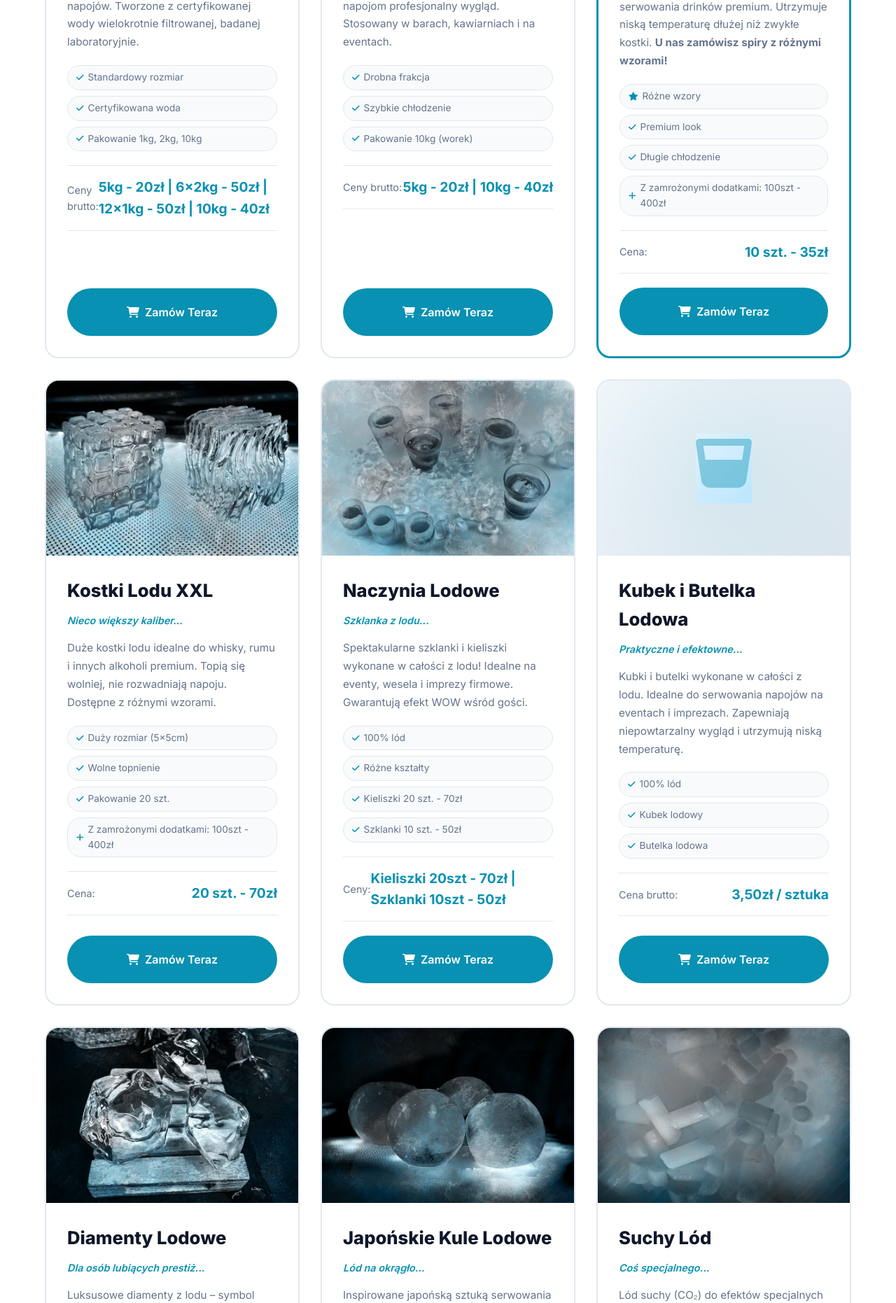
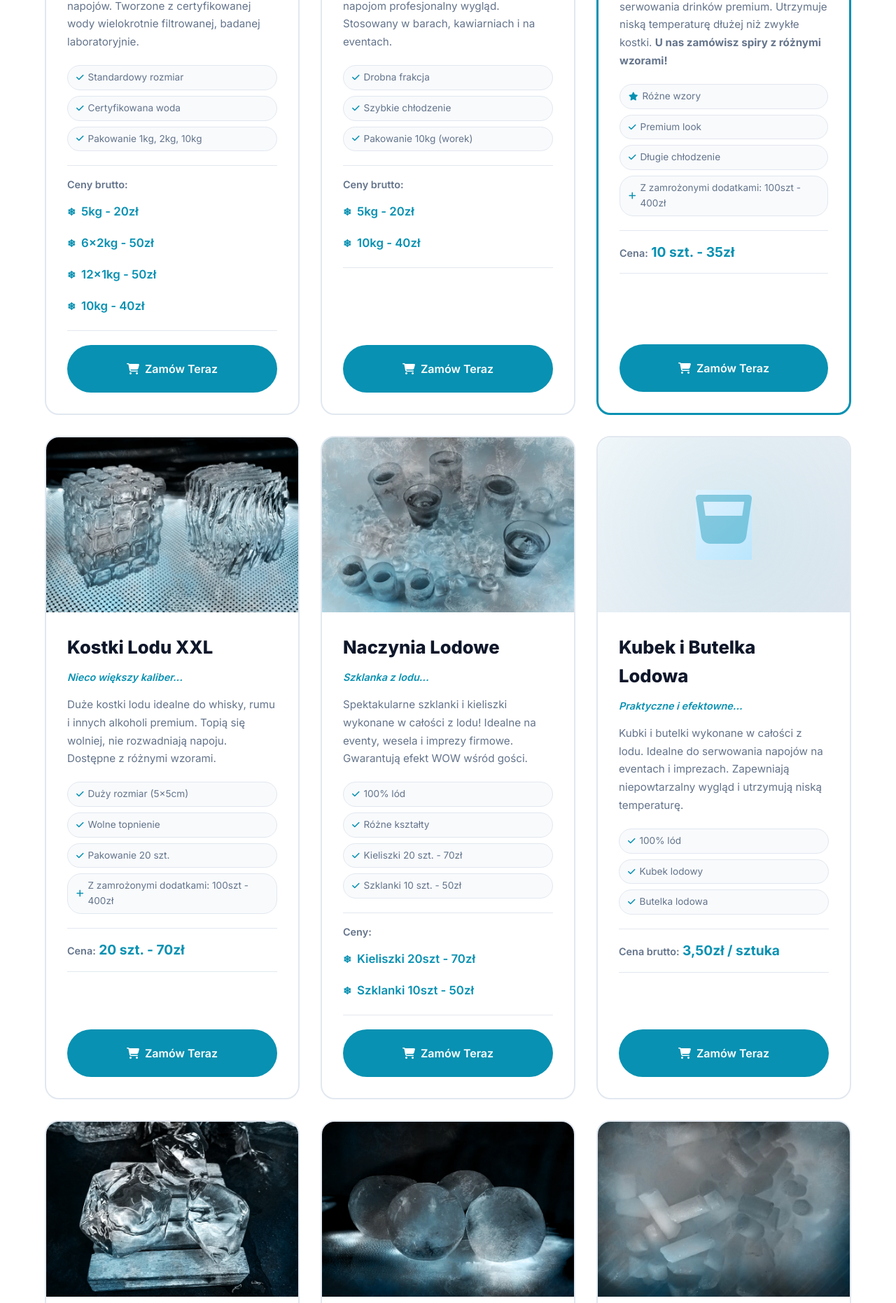
Before and after one commit to bdebinski/lodowe, a PHP site: page /uslugi/produkty-z-lodu.html in a window 1280 px wide. Shown: the part 1237-3099 px from the top of the page at 70% size. Run offline with PHP 8.4, Linux system fonts and the light colour scheme; some libraries are stand-ins or nearby versions.

Commit message:
Poprawa czytelności: usunięcie cieni i stylizacja cen
- Usunięto box-shadow z przycisku .btn-white:hover (service-page.css)
  dla lepszej czytelności przycisków w sekcji hero-cta
- Zmieniono format wyświetlania cen produktów z pipe-separated
  na czytelną listę z ikonami płatków śniegu (produkty-z-lodu.html)
- Dodano style CSS dla .price-list z lepszym układem pionowym
  i estetycznymi ikonami (products-page.css)

```diff
--- a/css/products-page.css
+++ b/css/products-page.css
@@ -173,9 +173,6 @@
 }
 
 .product-pricing {
-    display: flex;
-    justify-content: space-between;
-    align-items: center;
     padding: 15px 0;
     border-top: 1px solid #E2E8F0;
     border-bottom: 1px solid #E2E8F0;
@@ -185,11 +182,38 @@
 .price-label {
     font-size: 0.9rem;
     color: #64748B;
+    margin-bottom: 8px;
+    font-weight: 600;
 }
 
 .price-value {
     font-size: 1.2rem;
     font-weight: 700;
+    color: #0891B2;
+}
+
+.price-list {
+    list-style: none;
+    padding: 0;
+    margin: 0;
+    display: flex;
+    flex-direction: column;
+    gap: 6px;
+}
+
+.price-list li {
+    font-size: 1.05rem;
+    font-weight: 600;
+    color: #0891B2;
+    padding: 6px 0;
+    display: flex;
+    align-items: center;
+}
+
+.price-list li::before {
+    content: '❄';
+    margin-right: 8px;
+    font-size: 0.9rem;
     color: #0891B2;
 }
 
--- a/css/service-page.css
+++ b/css/service-page.css
@@ -716,7 +716,6 @@
 
 .btn-white:hover {
     transform: translateY(-2px);
-    box-shadow: 0 10px 30px rgba(0, 0, 0, 0.2);
 }
 
 .btn-outline-white {
--- a/uslugi/produkty-z-lodu.html
+++ b/uslugi/produkty-z-lodu.html
@@ -95,8 +95,13 @@
                             <span class="feature-tag"><i class="fas fa-check"></i> Pakowanie 1kg, 2kg, 10kg</span>
                         </div>
                         <div class="product-pricing">
-                            <span class="price-label">Ceny brutto:</span>
-                            <span class="price-value">5kg - 20zł | 6x2kg - 50zł | 12x1kg - 50zł | 10kg - 40zł</span>
+                            <div class="price-label">Ceny brutto:</div>
+                            <ul class="price-list">
+                                <li>5kg - 20zł</li>
+                                <li>6x2kg - 50zł</li>
+                                <li>12x1kg - 50zł</li>
+                                <li>10kg - 40zł</li>
+                            </ul>
                         </div>
                         <button class="btn btn-primary btn-order" data-product="Lód w kostkach">
                             <i class="fas fa-shopping-cart"></i> Zamów Teraz
@@ -124,8 +129,11 @@
                             <span class="feature-tag"><i class="fas fa-check"></i> Pakowanie 10kg (worek)</span>
                         </div>
                         <div class="product-pricing">
-                            <span class="price-label">Ceny brutto:</span>
-                            <span class="price-value">5kg - 20zł | 10kg - 40zł</span>
+                            <div class="price-label">Ceny brutto:</div>
+                            <ul class="price-list">
+                                <li>5kg - 20zł</li>
+                                <li>10kg - 40zł</li>
+                            </ul>
                         </div>
                         <button class="btn btn-primary btn-order" data-product="Lód kruszony">
                             <i class="fas fa-shopping-cart"></i> Zamów Teraz
@@ -216,8 +224,11 @@
                             <span class="feature-tag"><i class="fas fa-check"></i> Szklanki 10 szt. - 50zł</span>
                         </div>
                         <div class="product-pricing">
-                            <span class="price-label">Ceny:</span>
-                            <span class="price-value">Kieliszki 20szt - 70zł | Szklanki 10szt - 50zł</span>
+                            <div class="price-label">Ceny:</div>
+                            <ul class="price-list">
+                                <li>Kieliszki 20szt - 70zł</li>
+                                <li>Szklanki 10szt - 50zł</li>
+                            </ul>
                         </div>
                         <button class="btn btn-primary btn-order" data-product="Naczynia lodowe">
                             <i class="fas fa-shopping-cart"></i> Zamów Teraz
@@ -333,8 +344,11 @@
                             <span class="feature-tag"><i class="fas fa-check"></i> Pakowanie worki</span>
                         </div>
                         <div class="product-pricing">
-                            <span class="price-label">Ceny:</span>
-                            <span class="price-value">5kg - 70zł | 5kg + box termiczny - 100zł</span>
+                            <div class="price-label">Ceny:</div>
+                            <ul class="price-list">
+                                <li>5kg - 70zł</li>
+                                <li>5kg + box termiczny - 100zł</li>
+                            </ul>
                         </div>
                         <button class="btn btn-primary btn-order" data-product="Suchy lód">
                             <i class="fas fa-shopping-cart"></i> Zamów Teraz
```
